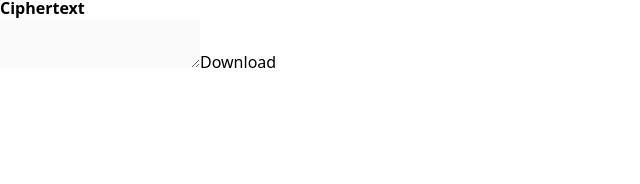
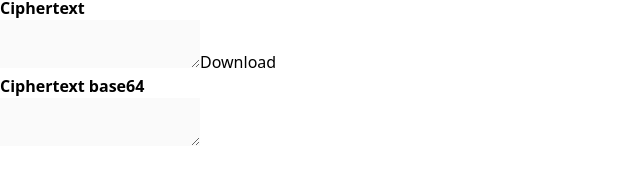
Before and after one commit to abrahammegantoro/cipher-generator, a React (Vite) app: page / in a window 1280 px wide. Shown: the part 202-386 px from the top of the page, without its empty margins (0-640 px from the left). Built offline with nearby package versions, Linux system fonts and the light colour scheme.

Commit message:
[FEAT] add base64

```diff
--- a/src/App.tsx
+++ b/src/App.tsx
@@ -1,6 +1,7 @@
 import { useState } from "react";
 import inputSection from "./utils/InputSection";
 import { decryptText, encryptText } from "./utils/runnerCipher";
+import { uint8ArrayToString } from "./utils/string";
 
 function App() {
   const [encrypt, setEncrypt] = useState(true);
@@ -12,6 +13,10 @@ function App() {
   const [column, setColumn] = useState(1);
   const [isFile, setIsFile] = useState(false);
   const [errorAffine, setErrorAffine] = useState(false);
+  const [fileDetail, setFileDetail] = useState({
+    name: "",
+    type: "",
+  });
 
   const setM = (value: number) => {
     setAffineM(value);
@@ -29,10 +34,6 @@ function App() {
     };
     return gcd(a, b) === 1;
   };
-  const [fileDetail, setFileDetail] = useState({
-    name: "",
-    type: "",
-  });
 
   const handleDownload = () => {
     const content =
@@ -41,9 +42,9 @@ function App() {
         : decryptText(type, text, key, affineM, affineB, column)) ?? "";
 
     const element = document.createElement("a");
-    const file = new Blob([content], { type: fileDetail.type });
+    const file = new Blob([content], { type: fileDetail.type ? fileDetail.type : "text/plain" });
     element.href = URL.createObjectURL(file);
-    element.download = fileDetail.name;
+    element.download = encrypt ? "encrypted-" + (fileDetail.name ? fileDetail.name : new Date().getTime()) : "decrypted-" + (fileDetail.name ? fileDetail.name : new Date().getTime());
     document.body.appendChild(element);
     element.click();
   };
@@ -58,6 +59,7 @@ function App() {
 
       reader.onload = function () {
         const content = reader.result;
+
         if (file.type === "text/plain") {
           setText(content as string);
         } else {
@@ -165,8 +167,12 @@ function App() {
               errorAffine
                 ? "m must be relatively prime with 26"
                 : encrypt
-                  ? encryptText(type, text, key, affineM, affineB, column)?.toString()
-                  : decryptText(type, text, key, affineM, affineB, column)?.toString()
+                  ? encryptText(type, text, key, affineM, affineB, column) instanceof Uint8Array
+                    ? uint8ArrayToString(encryptText(type, text, key, affineM, affineB, column) as Uint8Array)
+                    : encryptText(type, text, key, affineM, affineB, column)?.toString() as string
+                  : decryptText(type, text, key, affineM, affineB, column) instanceof Uint8Array
+                    ? uint8ArrayToString(decryptText(type, text, key, affineM, affineB, column) as Uint8Array)
+                    : decryptText(type, text, key, affineM, affineB, column)?.toString() as string
             }
             disabled
           />
@@ -178,6 +184,30 @@ function App() {
             Download
           </button>
         </div>
+
+        <div className="bg-white p-8 w-96 flex flex-col gap-4 rounded-xl">
+            <div className="">
+              <strong className="text-center">
+                {encrypt ? "Ciphertext base64" : "Plain Text base64"}
+              </strong>
+            </div>
+
+            <textarea
+              className="border border-gray-200 p-4 rounded-lg h-full"
+              value={
+                errorAffine
+                  ? "m must be relatively prime with 26"
+                  : encrypt
+                    ? encryptText(type, text, key, affineM, affineB, column) instanceof Uint8Array
+                      ? btoa(uint8ArrayToString(encryptText(type, text, key, affineM, affineB, column) as Uint8Array))
+                      : btoa(encryptText(type, text, key, affineM, affineB, column)?.toString() as string)
+                    : decryptText(type, text, key, affineM, affineB, column) instanceof Uint8Array
+                      ? btoa(uint8ArrayToString(decryptText(type, text, key, affineM, affineB, column) as Uint8Array))
+                      : btoa(decryptText(type, text, key, affineM, affineB, column)?.toString() as string)
+              }
+              disabled
+            />
+          </div>
       </div>
     </div>
   );
--- a/src/utils/InputSection.tsx
+++ b/src/utils/InputSection.tsx
@@ -226,9 +226,9 @@ const inputSection = (
                 >
                   <path
                     stroke="currentColor"
-                    stroke-linecap="round"
-                    stroke-linejoin="round"
-                    stroke-width="2"
+                    strokeLinecap="round"
+                    strokeLinejoin="round"
+                    strokeWidth="2"
                     d="M13 13h3a3 3 0 0 0 0-6h-.025A5.56 5.56 0 0 0 16 6.5 5.5 5.5 0 0 0 5.207 5.021C5.137 5.017 5.071 5 5 5a4 4 0 0 0 0 8h2.167M10 15V6m0 0L8 8m2-2 2 2"
                   />
                 </svg>
@@ -262,9 +262,9 @@ const inputSection = (
             >
               <path
                 stroke="currentColor"
-                stroke-linecap="round"
-                stroke-linejoin="round"
-                stroke-width="2"
+                strokeLinecap="round"
+                strokeLinejoin="round"
+                strokeWidth="2"
                 d="M13 13h3a3 3 0 0 0 0-6h-.025A5.56 5.56 0 0 0 16 6.5 5.5 5.5 0 0 0 5.207 5.021C5.137 5.017 5.071 5 5 5a4 4 0 0 0 0 8h2.167M10 15V6m0 0L8 8m2-2 2 2"
               />
             </svg>
--- a/src/utils/cipher/affineCipher.ts
+++ b/src/utils/cipher/affineCipher.ts
@@ -1,8 +1,8 @@
-import { removeNonAlphabetExceptSpace } from "../string";
+import { removeNonAplhabet } from "../string";
 
 export function encodeAffine(text: string, a: number, b: number) {
-  text = removeNonAlphabetExceptSpace(text);
-  console.log(text)
+  text = removeNonAplhabet(text);
+
   let result = "";
   for (let i = 0; i < text.length; i++) {
     const charCode = text.charCodeAt(i);
--- a/src/utils/cipher/autoKeyVigenereCipher.ts
+++ b/src/utils/cipher/autoKeyVigenereCipher.ts
@@ -3,6 +3,8 @@ import { encryptVigenereCipher } from "./vigenereCipher";
 
 function encryptAutoKeyVigenereCipher(message: string, key: string) {
   message = removeNonAplhabet(message);
+  if (key.length === 0) return message;
+
   key = removeNonAplhabet(key);
 
   if (key.length < message.length) {
@@ -19,6 +21,8 @@ function encryptAutoKeyVigenereCipher(message: string, key: string) {
 
 function decryptAutoKeyVigenereCipher(message: string, key: string) {
   let result = "";
+  if (key.length === 0) return message;
+
   for (let i = 0; i < message.length; i++) {
     const charCode = message.charCodeAt(i);
     const keyChar = key.charCodeAt(i % key.length);
--- a/src/utils/cipher/extendedVigenereCipher.ts
+++ b/src/utils/cipher/extendedVigenereCipher.ts
@@ -2,6 +2,8 @@ function encryptExtendedVigenereCipher(
   message: string | Uint8Array,
   key: string
 ): string | Uint8Array {
+  if (key.length === 0) return message;
+
   if (typeof message === 'string') {
     let result = '';
     for (let i = 0; i < message.length; i++) {
@@ -29,6 +31,8 @@ function decryptExtendedVigenereCipher(
   message: string | Uint8Array,
   key: string
 ): string | Uint8Array {
+  if (key.length === 0) return message;
+
   if (typeof message === 'string') {
     let result = '';
     for (let i = 0; i < message.length; i++) {
--- a/src/utils/cipher/playfairCipher.ts
+++ b/src/utils/cipher/playfairCipher.ts
@@ -28,6 +28,8 @@ function generateMessage(message: string) {
 }
 
 function encryptPlayfairCipher(message: string, key: string) {
+  if (key.length === 0) return message;
+
   key = generateKeySquare(key);
   const finalMessage = generateMessage(message);
   let result = "";
@@ -57,6 +59,8 @@ function encryptPlayfairCipher(message: string, key: string) {
 }
 
 function decryptPlayfairCypher(message: string, key: string) {
+  if (key.length === 0) return message;
+
   key = generateKeySquare(key);
   const finalMessage = bigram(message);
   let result = "";
--- a/src/utils/cipher/vigenereCipher.ts
+++ b/src/utils/cipher/vigenereCipher.ts
@@ -2,6 +2,8 @@ import { removeNonAplhabet, isUpperCase } from "../string";
 
 function encryptVigenereCipher(message: string, key: string) {
   message = removeNonAplhabet(message);
+  if (key.length === 0) return message;
+
   key = removeNonAplhabet(key);
 
   let result = "";
--- a/src/utils/string.ts
+++ b/src/utils/string.ts
@@ -79,6 +79,18 @@ function uint8ArrayToAscii (uint8Array: Uint8Array) {
   return result;
 }
 
+function uint8ArrayToString(uint8Array: Uint8Array): string {
+  if (typeof TextDecoder !== 'undefined') {
+    return new TextDecoder().decode(uint8Array);
+  }
+
+  let result = '';
+  for (let i = 0; i < uint8Array.length; i++) {
+    result += String.fromCharCode(uint8Array[i]);
+  }
+  return result;
+}
+
 function convertArrayToAscii(cipheredArray: Uint8Array): string {
   let asciiString = '';
   for (let i = 0; i < cipheredArray.length; i++) {
@@ -98,5 +110,6 @@ export {
   isLowerCase,
   isAlphabetic,
   uint8ArrayToAscii,
+  uint8ArrayToString,
   convertArrayToAscii
 };
```
Also changed, not shown: src/utils/encryptText.tsx (deleted, +0 -20 lines).
